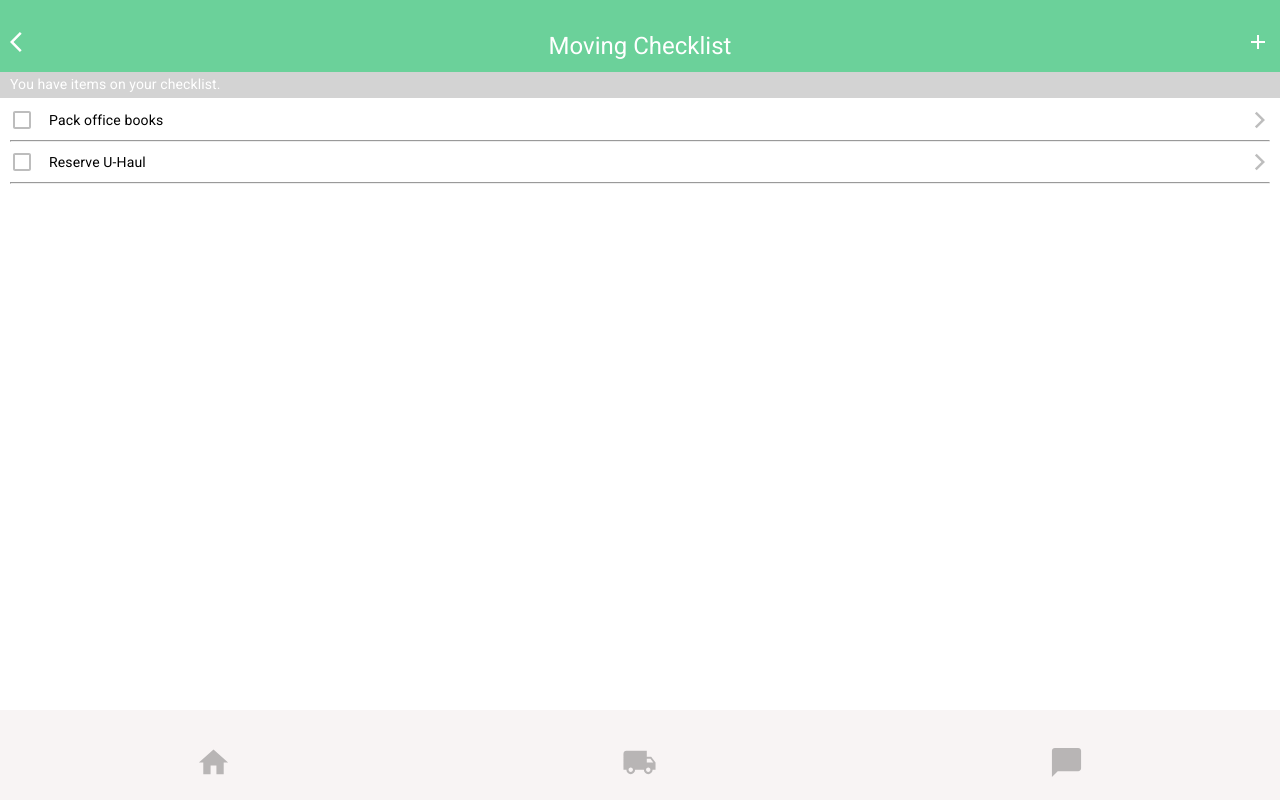
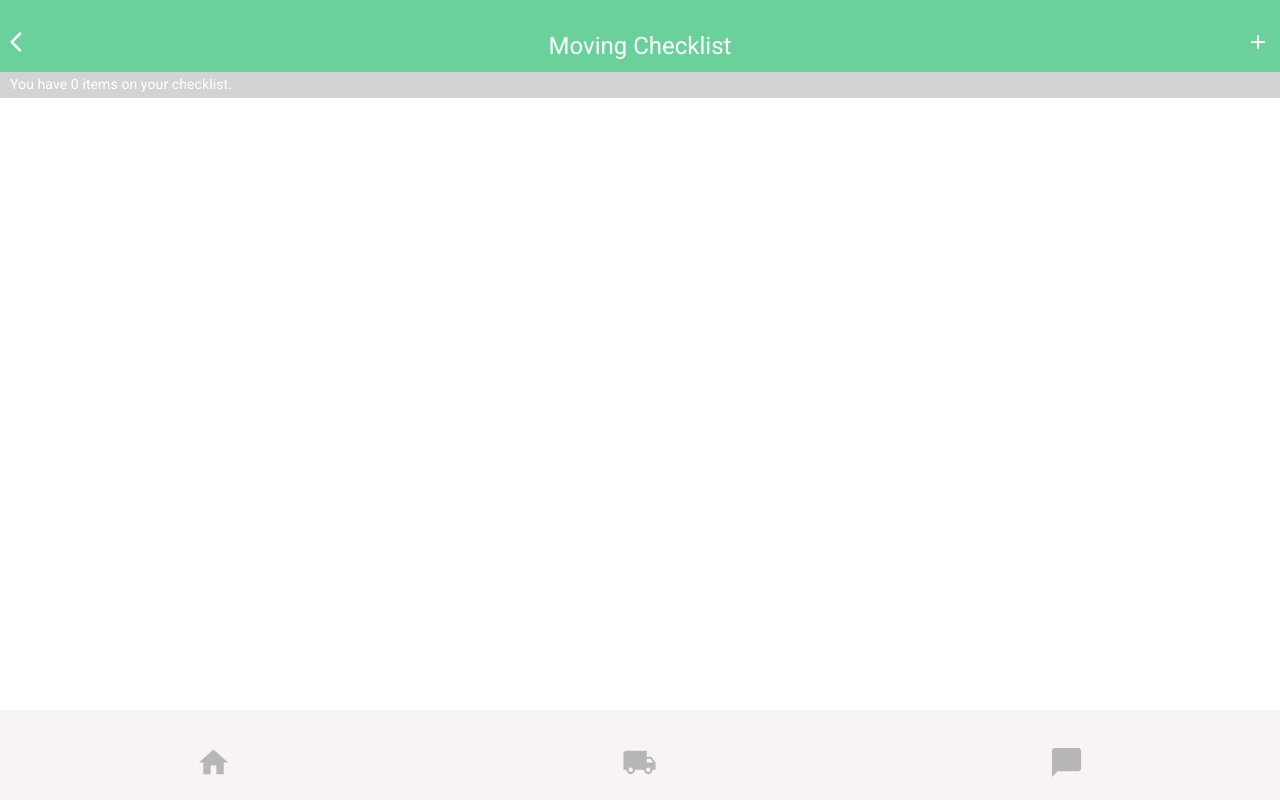
Before and after one commit to vanmars/moving-checklist, a React (Create React App) app: page / in a window 1280 px wide. Both pictures are taken after a click on the icon 22 px from the left and 42 px from the top of the page. Built offline with nearby package versions, Linux system fonts and the light colour scheme; the HTML template or start-up script is replaced by a standard one.

Commit message:
Enable storing of items list in local storage

```diff
--- a/src/components/MovingList.js
+++ b/src/components/MovingList.js
@@ -13,19 +13,19 @@ const MovingList = (props) => {
 
     return (
       <div className='moving-list'>
-        <Typography variant="subtitle2" component="p" className="items-counter">You have {items.length} items on your checklist.</Typography>
+        <Typography variant="subtitle2" component="p" className="items-counter">You have {Object.keys(items).length} items on your checklist.</Typography>
 
         <ul>
           {Object.values(items).map(item => {
             const icon = item.complete ?
             <CheckBoxIcon
-              // onClick={()=>toggleComplete(item.id)}
+              onClick={()=>toggleComplete(item.id)}
               fontSize='medium'
               color='disabled'
               className="checkbox"
             /> :
             <CheckBoxOutlineBlankIcon
-              // onClick={()=>toggleComplete(item.id)}
+              onClick={()=>toggleComplete(item.id)}
               fontSize='medium'
               color='disabled'
               className="checkbox"
--- a/src/contexts/ChecklistContext.js
+++ b/src/contexts/ChecklistContext.js
@@ -1,13 +1,17 @@
-import React, { useState, createContext } from 'react';
+import React, { useState, createContext, useEffect } from 'react';
 import { v4 } from 'uuid';
 
 export const ChecklistContext = createContext();
 
 const ChecklistContextProvider = (props) => {
-  const [items, setItems] = useState({
-    1: { name: 'Pack office books', complete: false, id: 1},
-    2: { name: 'Reserve U-Haul', complete: false, id: 2}
+  const [items, setItems] = useState(() => {
+    const localData = localStorage.getItem('items');
+    return localData ? JSON.parse(localData) : {};
   })
+
+  useEffect(() => {
+    localStorage.setItem('items', JSON.stringify(items))
+  }, [items])
 
   const addItem = (name) => {
     const id = v4();
```
Also changed, not shown: 1 other file (tests, documents, lock files or other folders).
